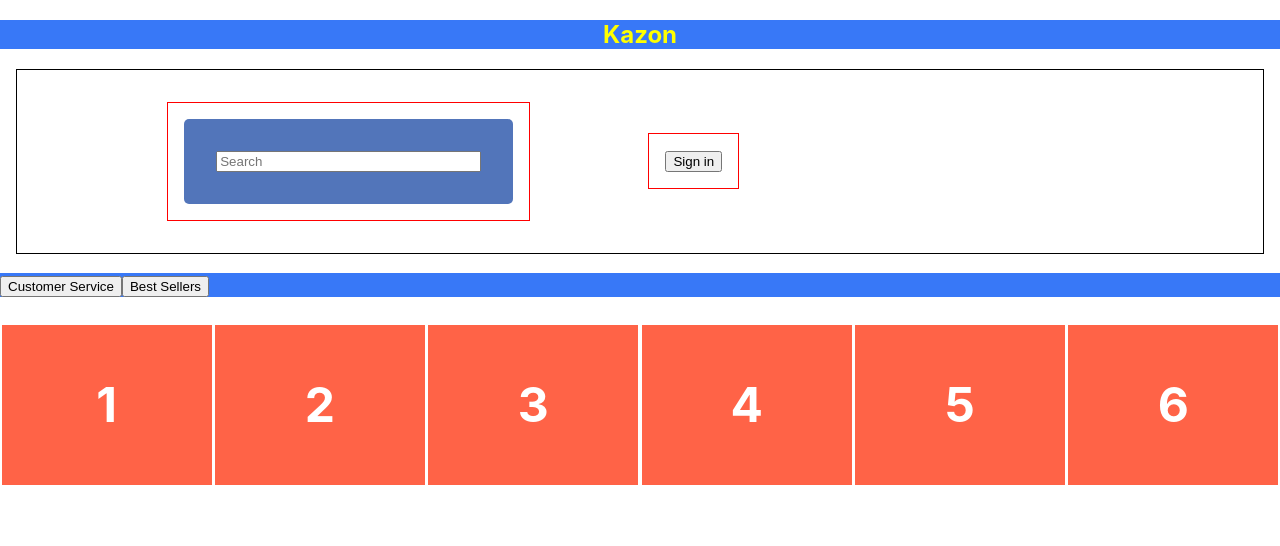
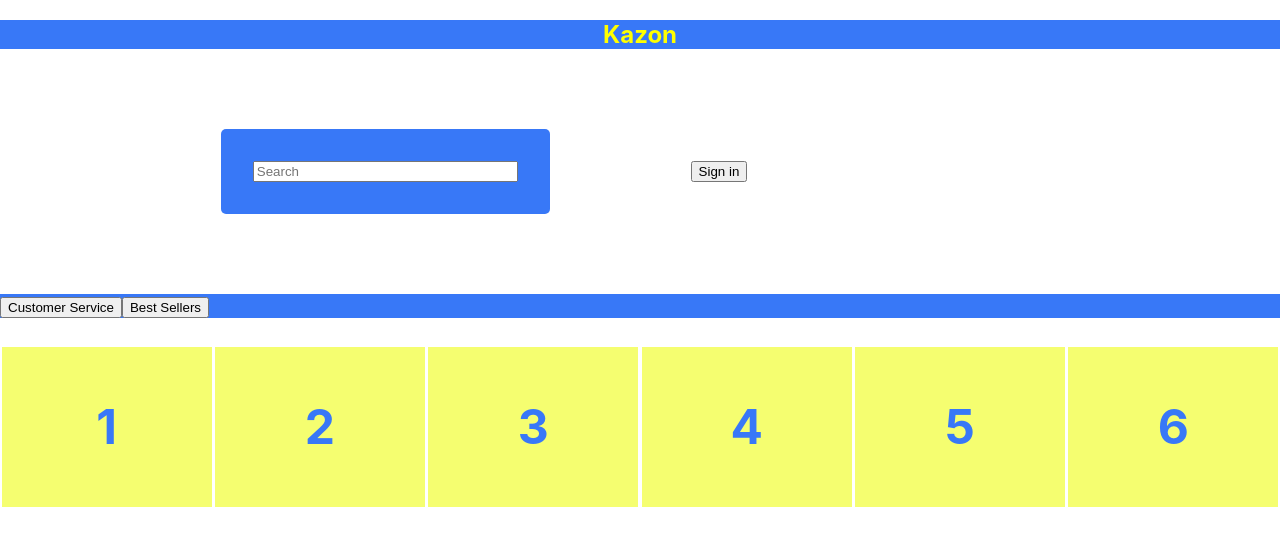
Before and after one commit to ShashiSugrim/kazonfrontend, a React (Create React App) app: page / in a window 1280 px wide. Shown: the top 546 px of the page. Built offline with nearby package versions, Linux system fonts and the light colour scheme.

Commit message:
copied KTs changes

```diff
--- a/src/App.css
+++ b/src/App.css
@@ -1,12 +1,13 @@
 .parent {
-  border: 1px solid black;
-  margin: 1rem;
-  padding: 2rem 2rem;
+  margin: 2rem;
+  padding: 2rem 4rem;
   text-align: left;
+
+
+
 }
 .child {
   display: inline-block;
-  border: 1px solid red;
   padding: 1rem 1rem;
   margin-left: 10%;
   vertical-align: middle;
@@ -18,9 +19,9 @@
   border-radius: 5px;
   outline: none;
   transition: box-shadow 0.5s ease;
-  background-color: #5275ba;
+  background-color: #3878f7;
   padding: 2em;
-  color: rgb(226, 207, 34);
+  color: rgb(237, 219, 18);
   min-width: 75%;
   text-align: left;
   font-family: Arial, sans-serif;
@@ -48,14 +49,38 @@
 }
 
 .flex-item {
-  background: tomato;
+  background: rgb(245, 254, 112);
   padding: 5px;
   width: 200px;
   height: 150px;
   margin-top: 10px;
   line-height: 150px;
-  color: white;
+  color: #3878f7;
   font-weight: bold;
   font-size: 3em;
   text-align: center;
 }
+
+.myBackground {
+  background-color: rgb(56, 120, 247);
+  padding: 10px;
+
+}
+.myButton {
+  margin: 10px;
+  padding: 5px;
+  font-size: 15px;
+  border: none;
+  border-radius: 5px;
+}
+/* App.css */
+.shoppingCartButton {
+  position: absolute;
+  top: 20px;
+  right: 20px;
+}
+
+.shoppingCartImage {
+  width: 50px; /* adjust this to make your image smaller or larger */
+  height: auto;
+}
```
